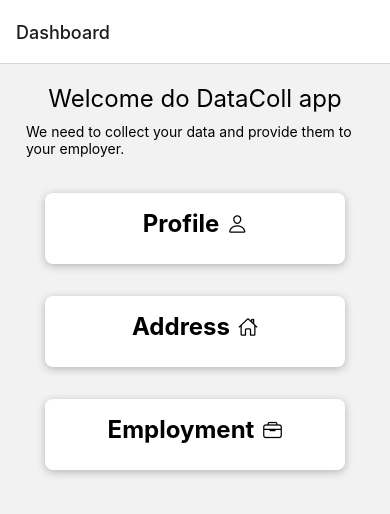
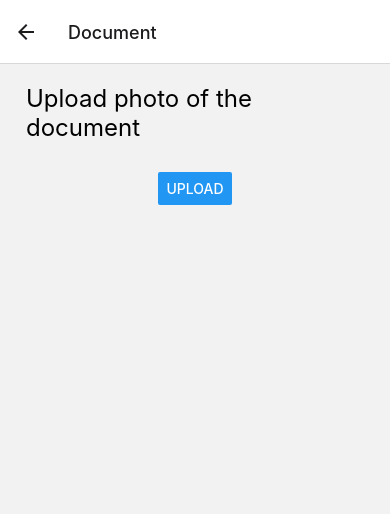
Before and after one commit to thortineoc/data-collection, a React Native app in the folder client/: screen /DocumentForm in a window 390 px wide. Shown: the top 514 px of the page. Built offline with nearby package versions, Linux system fonts and the light colour scheme; no server answers.

Commit message:
Add document tile

```diff
--- a/client/App.tsx
+++ b/client/App.tsx
@@ -5,6 +5,7 @@ import ProfileForm from "./screens/ProfileForm/ProfileForm";
 import AddressForm from "./screens/AddressForm/AddressForm";
 import EmploymentForm from "./screens/EmploymentForm/EmploymentForm";
 import UserDataContextProvider from "./store/userData.context";
+import DocumentForm from "./screens/Document/DocumentForm";
 
 export default function RootLayout() {
   const Stack = createNativeStackNavigator();
@@ -29,6 +30,11 @@ export default function RootLayout() {
             component={EmploymentForm}
             options={{ title: "Employment" }}
           />
+          <Stack.Screen
+            name="DocumentForm"
+            component={DocumentForm}
+            options={{ title: "Document" }}
+          />
         </Stack.Navigator>
       </NavigationContainer>
     </UserDataContextProvider>
--- a/client/models/categories.ts
+++ b/client/models/categories.ts
@@ -5,5 +5,7 @@ export const CATEGORIES: Array<{
 }> = [
     {id: 'c1', title: 'Profile', icon: 'person-outline'},
     {id: 'c2', title: 'Address', icon: 'home-outline'},
-    {id: 'c3', title: 'Employment', icon: 'briefcase-outline'}
+    {id: 'c3', title: 'Employment', icon: 'briefcase-outline'},
+    {id: 'c4', title: 'Document', icon: 'document-outline'}
+
 ]
--- a/client/screens/Dashboard/Dashboard.tsx
+++ b/client/screens/Dashboard/Dashboard.tsx
@@ -42,6 +42,8 @@ function Dashboard({ navigation }) {
         screen = "AddressForm";
       } else if (itemData.item.id === "c3") {
         screen = "EmploymentForm";
+      } else if (itemData.item.id === "c4") {
+        screen = "DocumentForm";
       }
 
       navigation.navigate(screen);
--- /dev/null
+++ b/client/screens/Document/DocumentForm.tsx
@@ -0,0 +1,23 @@
+import { Button, Text, View, StyleSheet } from "react-native";
+
+export default function DocumentForm({ navigation }) {
+  return (
+    <View style={styles.container}>
+      <Text style={styles.header}>Upload photo of the document</Text>
+      <Button title="Upload" />
+    </View>
+  );
+}
+
+const styles = StyleSheet.create({
+  container: {
+    flex: 1,
+    alignItems: "center",
+    margin: 20,
+    paddingHorizontal: 6,
+  },
+  header: {
+    fontSize: 24,
+    marginBottom: 30,
+  },
+});
```
